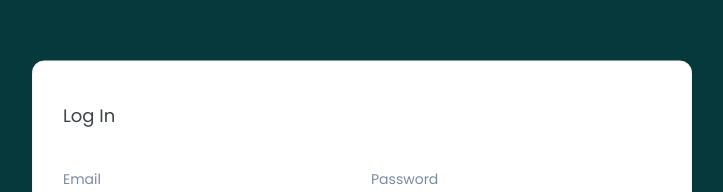
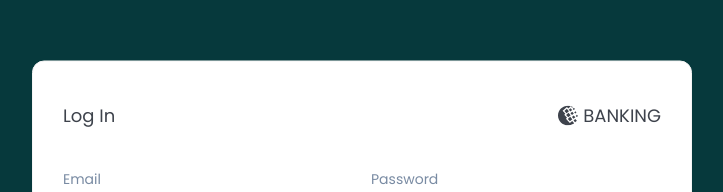
Before and after one commit to louisordonez/banking-app, a React (Create React App) app: page / in a window 1280 px wide. Shown: the part 172-364 px from the top of the page, without its empty margins (278-1001 px from the left). Built offline with nearby package versions, Linux system fonts and the light colour scheme.

Commit message:
Add login logo

```diff
--- a/src/Assets/Styles/Scss/utilities/_helpers.scss
+++ b/src/Assets/Styles/Scss/utilities/_helpers.scss
@@ -27,3 +27,23 @@
   justify-items: center;
   align-items: center;
 }
+
+.login-header-container {
+  display: flex;
+  justify-content: space-between;
+}
+
+.login-title {
+  text-transform: uppercase;
+}
+
+.login-title-logo {
+  color: var(--black-light);
+  font-size: 2rem;
+}
+
+.logo {
+  display: inline-flex;
+  column-gap: 0.5rem;
+  align-items: center;
+}
--- a/src/Pages/LogIn/LogIn.jsx
+++ b/src/Pages/LogIn/LogIn.jsx
@@ -1,6 +1,7 @@
 import React from 'react';
 import { BrowserRouter as Router, Routes, Route, Link } from 'react-router-dom';
 import Alert from '../../Components/Alert/Alert';
+import * as SimpleIcons from 'react-icons/si';
 
 const LogIn = ({
   handleLogin,
@@ -26,8 +27,12 @@ const LogIn = ({
           <div className="modal center landing-modal-bg">
             <div className="modal-content center">
               <div className="modal-header">
-                <div>
+                <div className="login-header-container">
                   <span>Log In</span>
+                  <div className="logo">
+                    <SimpleIcons.SiWebmoney className="login-title-logo" />
+                    <span className="login-title">Banking</span>
+                  </div>
                 </div>
               </div>
               <div className="modal-body">
```
